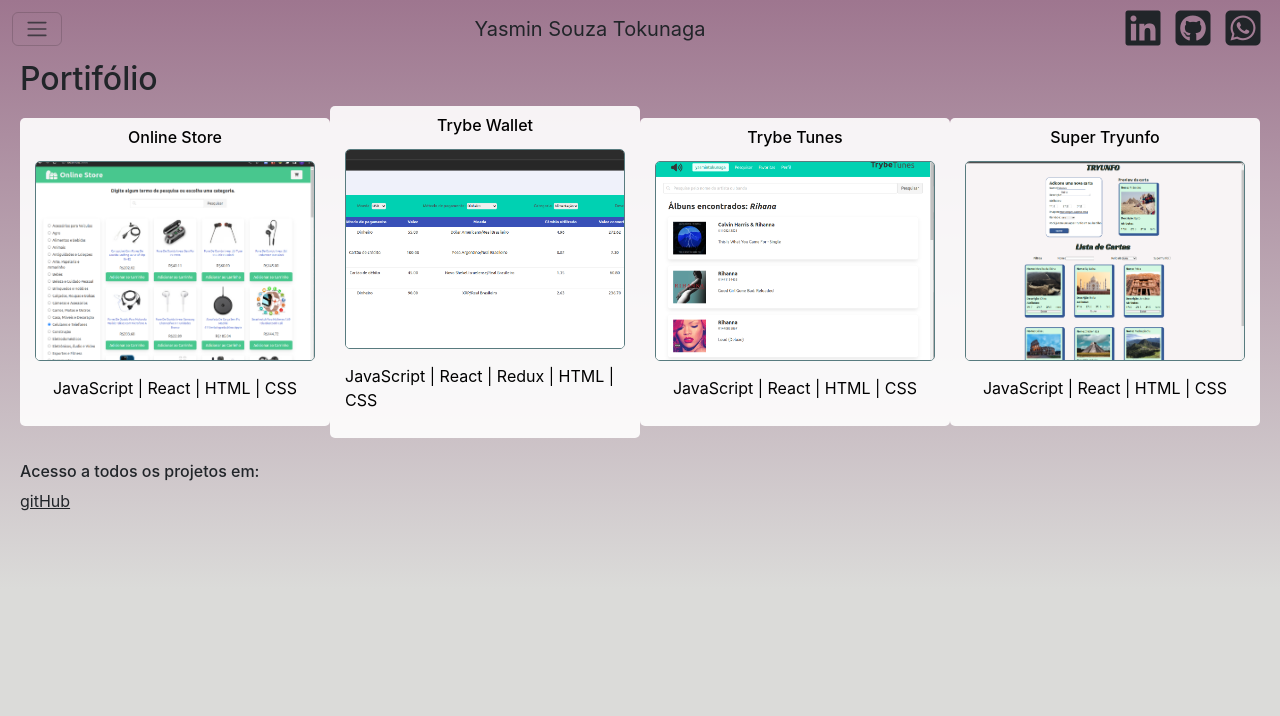
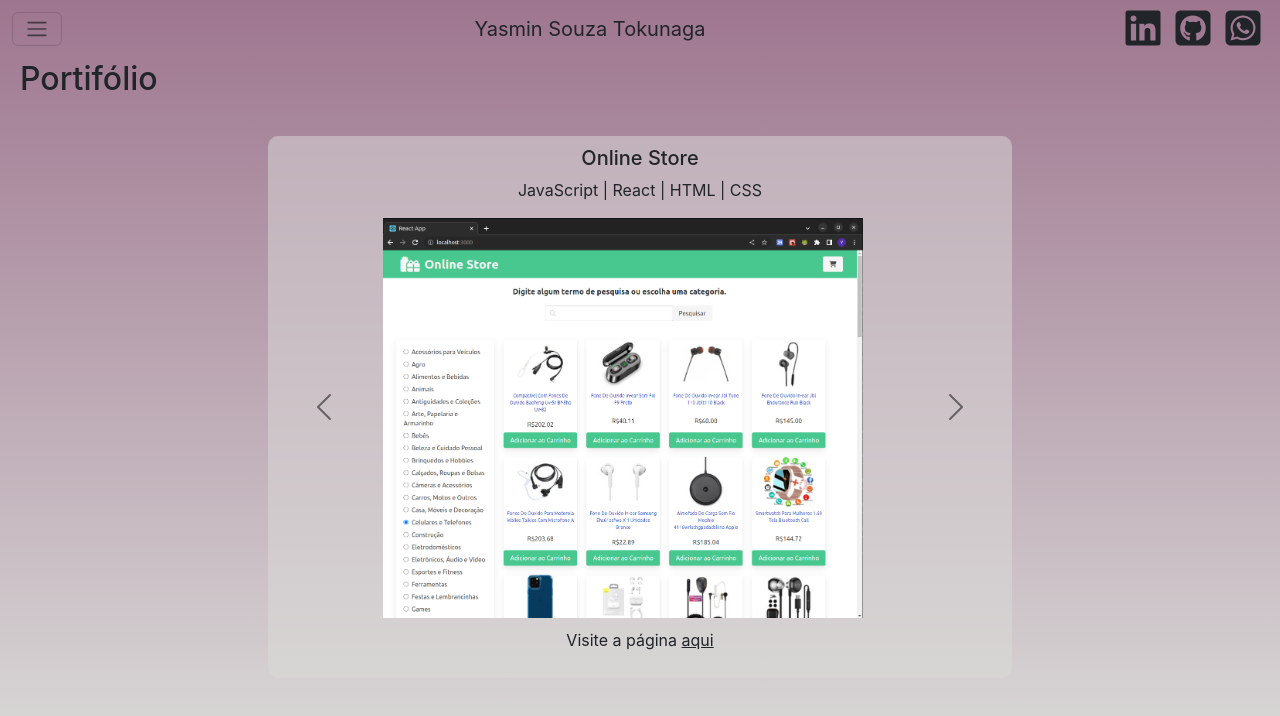
Before and after one commit to yasmintokunaga/yasmintokunaga-page, a React (Create React App) app: page /portfolio in a window 1280 px wide. Shown: the top 716 px of the page. Built offline with nearby package versions, Linux system fonts and the light colour scheme.

Commit message:
fix the portfolio page

```diff
--- a/package.json
+++ b/package.json
@@ -14,6 +14,7 @@
     "web-vitals": "^2.1.4"
   },
   "scripts": {
+    "lint": "eslint ./src",
     "start": "react-scripts start",
     "predeploy": "npm run build",
     "deploy": "gh-pages -d build",
@@ -40,6 +41,8 @@
     ]
   },
   "devDependencies": {
+    "eslint": "^8.38.0",
+    "eslint-plugin-react": "^7.32.2",
     "gh-pages": "^5.0.0"
   }
 }
--- a/src/App.js
+++ b/src/App.js
@@ -14,7 +14,7 @@
         <Route path="/skills" component={ Skills } />
         <Route path="/portfolio" component={ Portfolio } />
       </Switch>
-    )
+    );
   }
 }
 
--- a/src/components/Icons.js
+++ b/src/components/Icons.js
@@ -4,28 +4,28 @@
   render() {
     return(
       <section>
-         <div className="icons">
+        <div className="icons">
           <a
             href="https://www.linkedin.com/in/yasmin-souza-tokunaga/"
-            target="_blank"
+            target="_blank" rel="noreferrer"
           >
-            <i class="fa-brands fa-linkedin fs-1 text"></i>
+            <i className="fa-brands fa-linkedin fs-1 text"></i>
           </a>
           <a
             href="https://github.com/yasmintokunaga"
-            target="_blank"
+            target="_blank" rel="noreferrer"
           >
-            <i class="fa-brands fa-square-github fs-1 text"></i>
+            <i className="fa-brands fa-square-github fs-1 text"></i>
           </a>
           <a
             href="https://wa.me/5511930059995"
-            target="_blank"
+            target="_blank" rel="noreferrer"
           >
-            <i class="fa-brands fa-square-whatsapp fs-1 text"></i>
+            <i className="fa-brands fa-square-whatsapp fs-1 text"></i>
           </a>
         </div>
       </section>
-    )
+    );
   }
 }
 
--- a/src/pages/Home.js
+++ b/src/pages/Home.js
@@ -1,7 +1,7 @@
 import React from 'react';
 import { Link } from 'react-router-dom';
 import fotoPerfil from '../img/foto-perfil-3.jpg';
-import filePDF from '../files/CV-YasminSouzaTokunaga.pdf'
+import filePDF from '../files/CV-YasminSouzaTokunaga.pdf';
 import './style-home.css';
 
 class Home extends React.Component {
@@ -20,7 +20,7 @@
         path: '/portfolio',
       },
     ]
-  }
+  };
   render() {
     const { links } = this.state;
     return(
@@ -47,17 +47,17 @@
             <h1 className="fst-italic mb-4 fw-bold">Sobre mim</h1>
             <article>
               <p className="fst-italic">
-                <i class="fa-solid fa-heart fs-6 text"></i>
+                <i className="fa-solid fa-heart fs-6 text"></i>
                 {' '}
-                Paixão pela lógica, vontande de inovar e aprender
+                Paixão pela lógica
               </p>
               <p className="fst-italic">
-                <i class="fa-solid fa-lightbulb  fs-6 text"></i>
+                <i className="fa-solid fa-lightbulb  fs-6 text"></i>
                 {' '}
                 Vontande de inovar e aprender
               </p>
               <p className="fst-italic">
-                <i class="fa-solid fa-user-group  fs-6 text"></i>
+                <i className="fa-solid fa-user-group  fs-6 text"></i>
                 {' '}
                 Próposito de facilitar a vida de milhares de pessoas
               </p>
@@ -88,21 +88,21 @@
           <div className="icons">
             <a
               href="https://www.linkedin.com/in/yasmin-souza-tokunaga/"
-              target="_blank"
+              target="_blank" rel="noreferrer"
             >
-              <i class="fa-brands fa-linkedin"></i>
+              <i className="fa-brands fa-linkedin"></i>
             </a>
             <a
               href="https://github.com/yasmintokunaga"
-              target="_blank"
+              target="_blank" rel="noreferrer"
             >
-              <i class="fa-brands fa-square-github"></i>
+              <i className="fa-brands fa-square-github"></i>
             </a>
             <a
               href="https://wa.me/5511930059995"
-              target="_blank"
+              target="_blank" rel="noreferrer"
             >
-              <i class="fa-brands fa-square-whatsapp"></i>
+              <i className="fa-brands fa-square-whatsapp"></i>
             </a>
           </div>
         </div>
@@ -111,6 +111,6 @@
       </section>
     );
   }
-};
+}
 
 export default Home;
--- a/src/pages/Portfolio.js
+++ b/src/pages/Portfolio.js
@@ -42,33 +42,35 @@
       <section className="pagePortfolio">
         <Header />
         <h2>Portifólio</h2>
-      <main className="portfolio-card">
-        { projects.map(({ title, image, link, languages }) => (
+        <div id="carouselExampleAutoplaying" className="carousel slide container-carousel carousel-dark" data-bs-ride="carousel">
+          <div className="carousel-inner">
+            { projects.map(({ title, image, link, languages }, index) => (
+              <div className={`carousel-item ${index === 0 ? 'active' : ''}`} key={ title }>
+                <h5>{ title }</h5>
+                <p>{ languages }</p>
+                <p></p>
+                <img src={ image } className="d-block w-100 foto-portifolio" alt={ title } />
+                <p> Visite a página
+                  {' '}
                   <a
-            className="mb-3 portfolio-card-content"
                     href={ link }
-            target="_blank"
+                    target="_blank" rel="noreferrer"
                   >
-              <h6 className="fs-6">
-                { title }
-              </h6>
-              <img src={ image } className="foto-portifolio"/>
-              <p className="fs-6 text">
-                { languages }
-              </p>
-          </a>
-        ))}
-      </main>
-      <h6 className="mt-2">Acesso a todos os projetos em:</h6>
-      <p>
-        <a
-          href="https://github.com/yasmintokunaga"
-          target="_blank"
-        >
-          gitHub
+                  aqui
                   </a>
                 </p>
-
+              </div>
+            ))}
+          </div>
+          <button className="carousel-control-prev" type="button" data-bs-target="#carouselExampleAutoplayingDark" data-bs-slide="prev">
+            <span className="carousel-control-prev-icon" aria-hidden="true"></span>
+            <span className="visually-hidden">Previous</span>
+          </button>
+          <button className="carousel-control-next" type="button" data-bs-target="#carouselExampleAutoplaying" data-bs-slide="next">
+            <span className="carousel-control-next-icon" aria-hidden="true"></span>
+            <span className="visually-hidden">Next</span>
+          </button>
+        </div>
       </section>
     );
   }
--- a/src/pages/Skills.js
+++ b/src/pages/Skills.js
@@ -1,5 +1,5 @@
 import React from 'react';
-import filePDF from '../files/CV-YasminSouzaTokunaga.pdf'
+import filePDF from '../files/CV-YasminSouzaTokunaga.pdf';
 import Header from '../components/Header';
 import './style-skills.css';
 
@@ -60,7 +60,10 @@
         <h2>Habilidades técnicas</h2>
         <main className="skills-card">
           { skills.map(({ skill, icon }) => (
-          <div className="mb-3 skills-card-content">
+            <div
+              className="mb-3 skills-card-content"
+              key={ skill }
+            >
               <i className={ icon }/>
               <h6>
                 { skill }
@@ -72,7 +75,10 @@
         <h2 className="showBlock">Habilidades comportamentais</h2>
         <main className="skills-card block-soft-skills">
           { softSkills.map(({ skill, icon }) => (
-          <div className="mb-3 skills-card-content showBlock">
+            <div
+              className="mb-3 skills-card-content showBlock"
+              key={ skill }
+            >
               <i className={ icon }/>
               <h6>
                 { skill }
@@ -102,6 +108,6 @@
       </section>
     );
   }
-};
+}
 
 export default Skills;
--- a/src/pages/style-portfolio.css
+++ b/src/pages/style-portfolio.css
@@ -10,61 +10,40 @@
   padding: 60px 20px;
 }
 
-.portfolio-card {
-  margin-top: 20px;
-  display: flex;
-  flex-direction: column;
-  justify-content: space-between;
-  align-items: center;
-}
-
-.portfolio-card-content {
-  width: 300px;
-  display: flex;
-  flex-direction: column;
-  align-items: center;
-  background-color: rgba( 255, 255, 255, 0.9);
-  padding: 8px;
-  border-radius: 5px;
-  text-decoration: none;
-  color: black;
+.container-carousel {
+  width: 90%;
+  margin: 30px auto;
+  /* text-align: center; */
+  /* border: 2px red solid; */
+  background-color: rgba(219, 219, 217, 0.5);
+  border-radius: 10px;
+  padding: 10px;
 }
 
 .foto-portifolio {
-  border-radius: 5px;
-  max-width: 100%;
-  height: 200px;
-  border: 1px solid rgb(88, 123, 127);
-  margin: 5px 0 15px 0px;
+  object-fit: contain;
+  border-radius: 0;
+  min-width: 90%;
+  min-height: 400px;
+  /* min-height: 400px; */
+  margin: 10px 0;
 }
 
 @media screen and (min-width: 765px) {
-  .pagePortfolio {
-    background-image: linear-gradient(to bottom, var(--color-top) , var(--color-bottom));
-    display: flex;
-    flex-direction: column;
-    padding: 60px 20px;
+  .container-carousel {
+    width: 60%;
+    margin: 30px auto;
+    background-color: rgba(219, 219, 217, 0.5);
+    border-radius: 10px;
+    padding: 10px;
+    text-align: center;
   }
 
-  .portfolio-card {
-    margin: auto;
-    display: flex;
-    flex-direction: row;
-    flex-wrap: wrap;
-    width: 100%;
-    justify-content: space-evenly;
-    align-items: center;
-  }
-
-  .portfolio-card-content {
-    width: 310px;
-    display: flex;
-    flex-direction: column;
-    align-items: center;
-    background-color: rgba( 255, 255, 255, 0.9);
-    padding: 10px 15px;
-    border-radius: 5px;
-    text-decoration: none;
-    color: black;
+  .foto-portifolio {
+    object-fit: contain;
+    border-radius: 0;
+    max-width: 90%;
+    min-height: 400px;
+    margin: 10px auto;
   }
 }
```
Also changed, not shown: src/components/Header.js (+16 -16 lines), src/pages/ExperienceEducation.js (+16 -15 lines), .eslintrc.json (added), 2 other files (tests, documents, lock files or other folders). Lines whose indentation alone changed are shown as unchanged.
